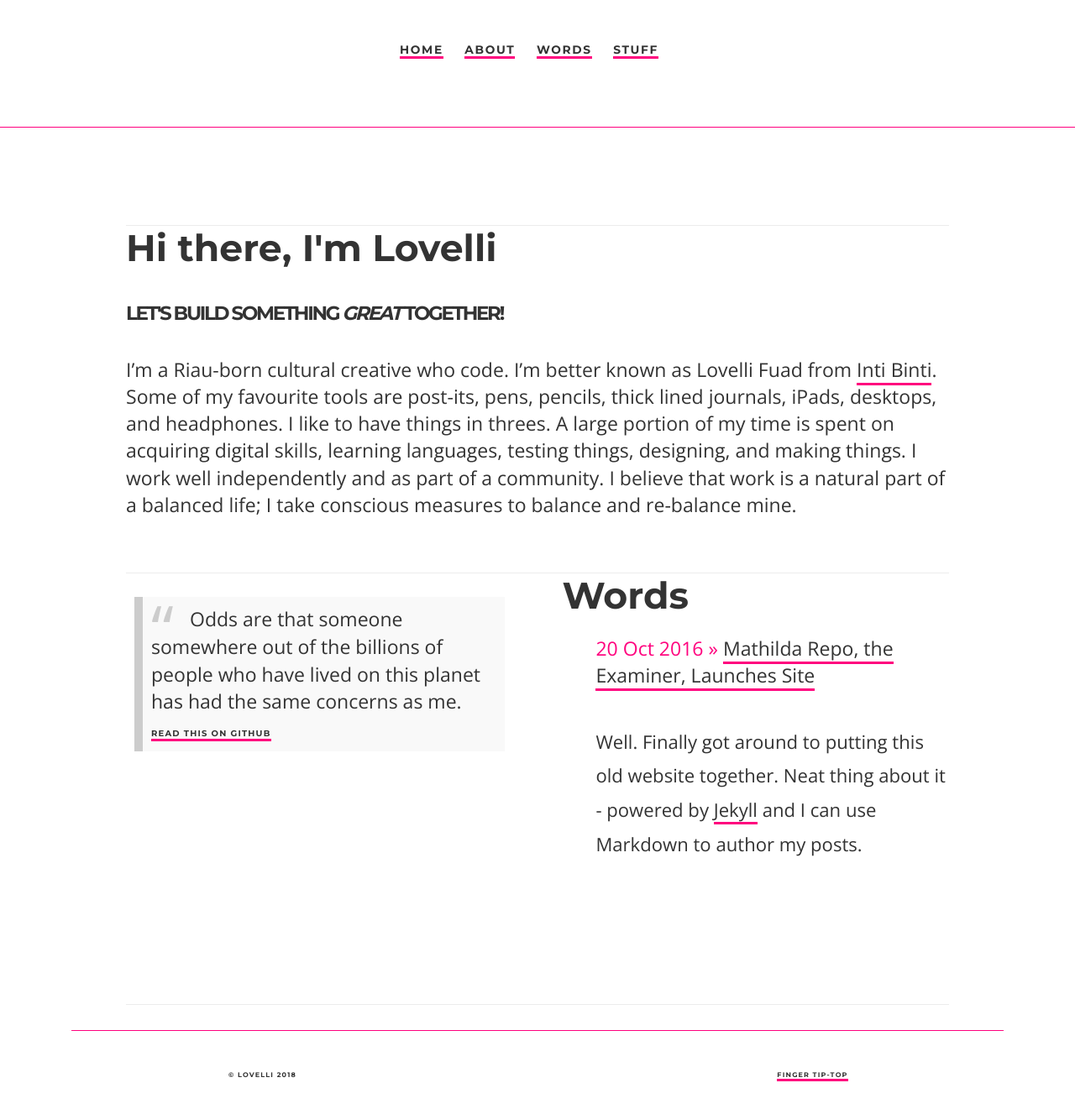
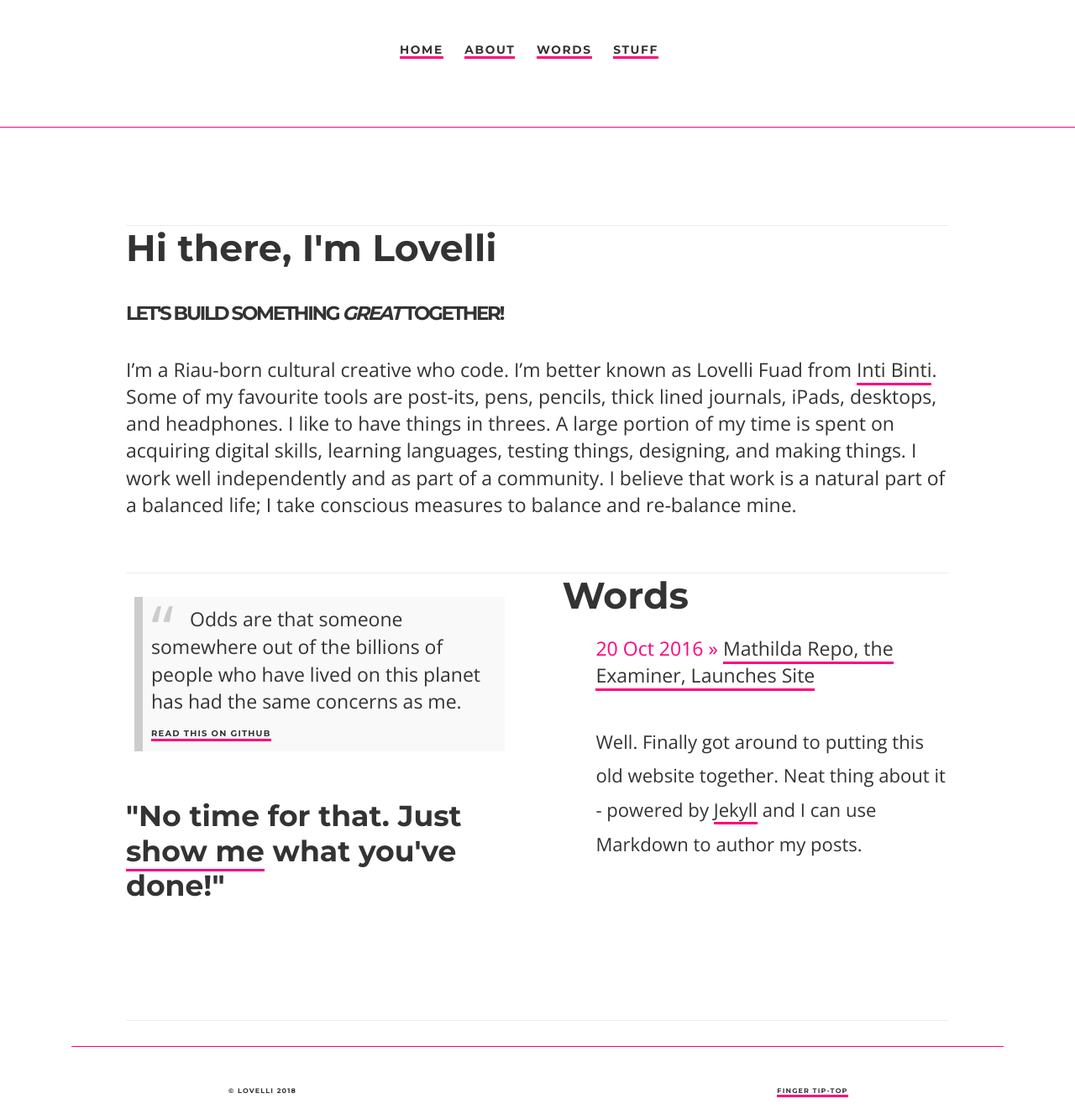
Before and after one commit to ariesti/ariesti.github.io, a Jekyll site: the page built from index.html, in a window 1280 px wide. Shown: the whole page at 84% size. Built offline with Jekyll 4.4.1, drawn with Linux system fonts in a browser that asks for light colours.

Commit message:
Update index.html

```diff
--- a/index.html
+++ b/index.html
@@ -36,6 +36,8 @@ description: Towards digital humanities
 	<div class="half">
 	<blockquote><p>Odds are that someone somewhere out of the billions of people who have lived on this planet has had the same concerns as me.
 		<br><p id="footer"><a href="https://github.com/ariesti">Read this on GitHub</a></p></p></blockquote>
+	<br>
+	<h3>"No time for that. Just <a href="#">show me</a> what you've done!"</h3>
 	</div>
 
 	</div>
```
